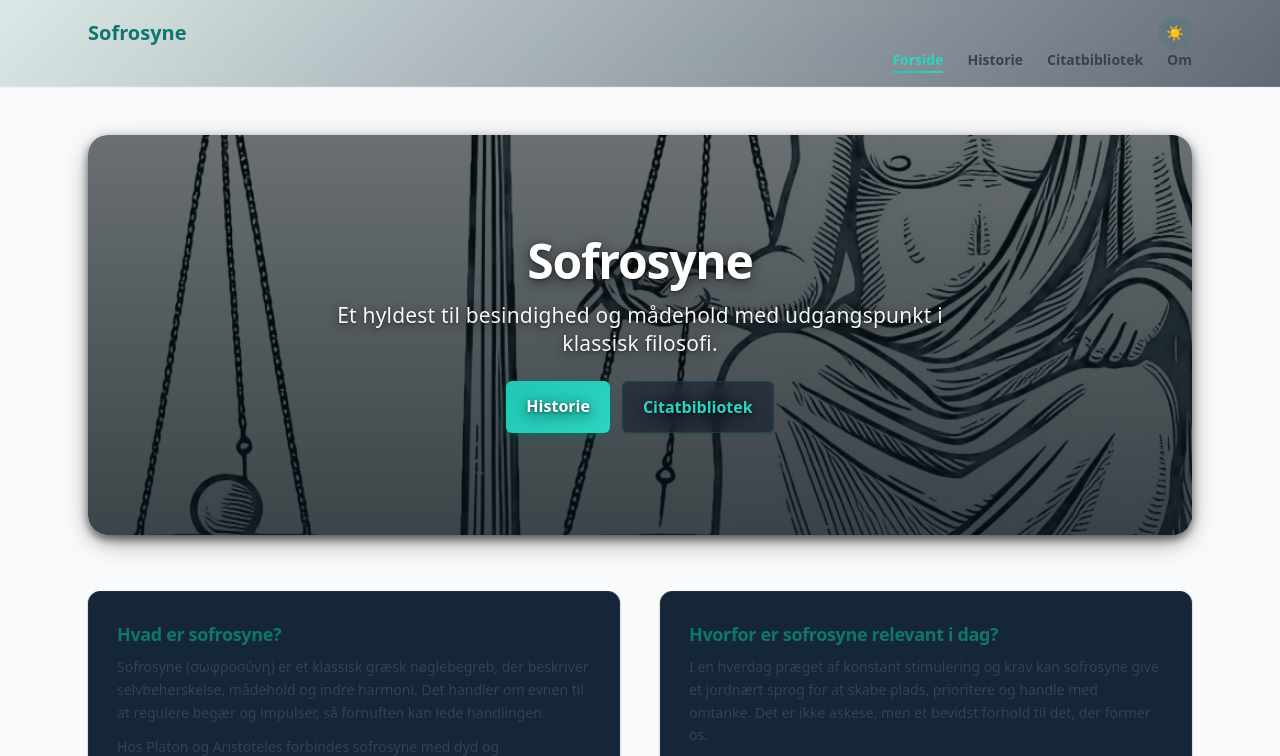
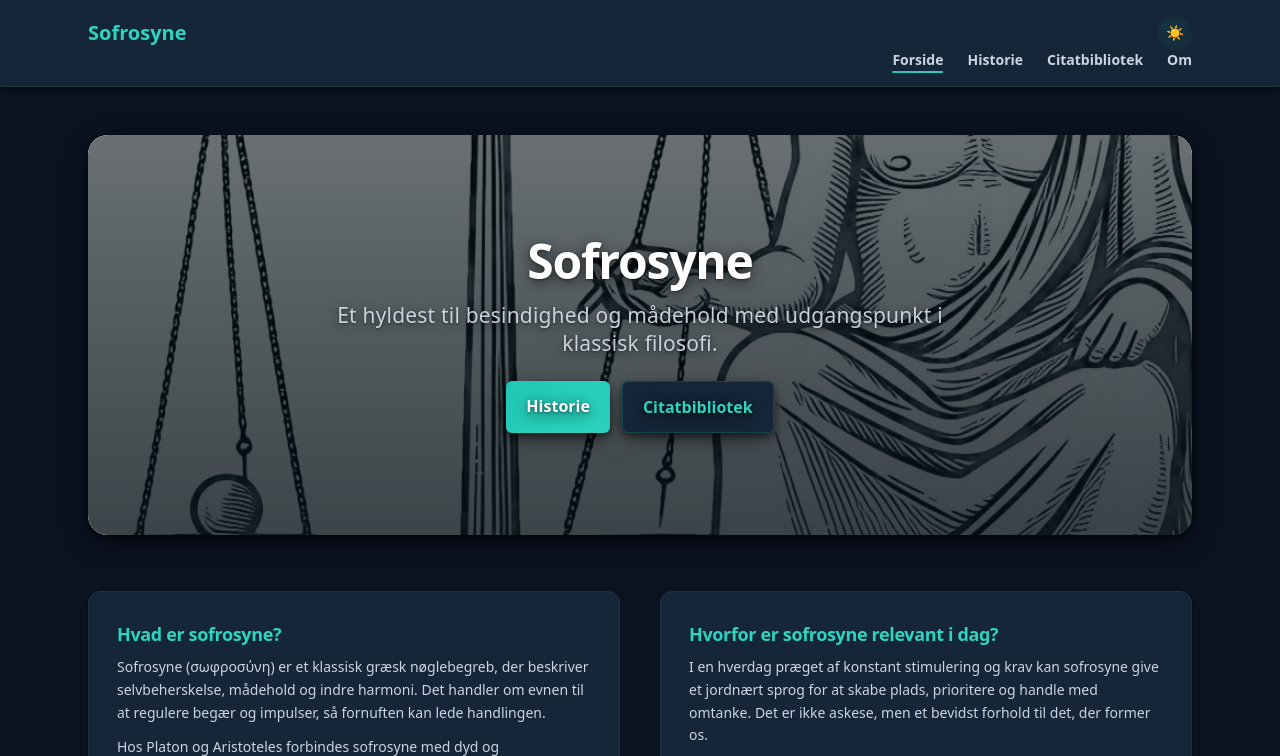
Before and after one commit to steentj/sofrosyne.dk, a plain HTML site: page index.html in a window 1280 px wide. Both pictures are taken after a click on the button "Skift til mørkt tema". Shown: the top 756 px of the page. Drawn offline with nearby package versions, Linux system fonts and the light colour scheme.

Commit message:
Enhance dark mode support: add utility classes for background, text, and shadows in dark theme

```diff
--- a/styles.css
+++ b/styles.css
@@ -60,10 +60,27 @@ p { max-width: 70ch; }
 /* Smooth transitions for themed elements */
 body, .card, .hero::after, .quote-figure, header, footer, .nav a, .theme-toggle { transition: background-color .5s ease, color .45s ease, border-color .45s ease, box-shadow .5s ease; }
 
+/* Unified dark backgrounds for utility classes present in HTML */
+[data-theme="dark"] .bg-white { background: var(--surface) !important; }
+[data-theme="dark"] .bg-gray-50 { background: var(--bg) !important; }
+[data-theme="dark"] .bg-gray-100 { background: var(--bg-alt) !important; }
+[data-theme="dark"] .shadow-sm { box-shadow: var(--shadow-sm) !important; }
+[data-theme="dark"] .shadow-lg, [data-theme="dark"] .shadow { box-shadow: var(--shadow-md) !important; }
+
+/* Dark mode utility text overrides (ensure sufficient contrast) */
+[data-theme="dark"] .text-gray-900 { color: #f1f5f9 !important; }
+[data-theme="dark"] .text-gray-800 { color: #e2e8f0 !important; }
+[data-theme="dark"] .text-gray-700 { color: #cbd5e1 !important; }
+[data-theme="dark"] .text-gray-600 { color: #94a3b8 !important; }
+[data-theme="dark"] .text-gray-500 { color: #64748b !important; }
+[data-theme="dark"] .text-teal-700 { color: var(--brand-600) !important; }
+
 /* Navigation */
 header { backdrop-filter: blur(12px); -webkit-backdrop-filter: blur(12px); background: linear-gradient(135deg, rgba(var(--brand-rgb)/.08), rgba(255 255 255 / .7)); border-bottom: 1px solid rgba(var(--brand-rgb)/.15); }
-[data-theme="dark"] header { background: linear-gradient(135deg, rgba(var(--brand-rgb)/.12), rgba(16 27 45 / .65)); border-color: rgba(255 255 255 / .05); }
-.nav a { position: relative; padding-block: .25rem; }
+[data-theme="dark"] header { background: #0d1826; border-color: rgba(255 255 255 / .06); }
+.nav a { position: relative; padding-block: .25rem; color: var(--ink-soft); }
+[data-theme="dark"] .nav a { color: #cdd6e2; }
+[data-theme="dark"] .nav a[aria-current="page"], [data-theme="dark"] .nav a.active { color: var(--brand-600); }
 .nav a:hover { color: var(--brand-accent); }
 .nav a[aria-current="page"], .nav a.active { color: var(--brand-600); }
 .nav a::after { content:""; position:absolute; left:0; bottom:0; height:2px; width:0; background: linear-gradient(90deg,var(--brand),var(--brand-accent)); border-radius:2px; transition: width .35s ease; }
@@ -88,7 +105,7 @@ header { backdrop-filter: blur(12px); -webkit-backdrop-filter: blur(12px); backg
 .hero a:first-child { background: linear-gradient(135deg,var(--brand),var(--brand-accent)); border:none; box-shadow: 0 4px 18px -4px rgba(var(--brand-rgb)/.55), 0 2px 6px rgba(var(--brand-rgb)/.4); }
 .hero a:first-child:hover { transform: translateY(-2px); box-shadow: 0 6px 24px -6px rgba(var(--brand-rgb)/.6), 0 3px 10px rgba(var(--brand-rgb)/.4); }
 .hero a:nth-child(2) { background:rgba(255 255 255 / .86); backdrop-filter: blur(8px); -webkit-backdrop-filter: blur(8px); border:1px solid rgba(var(--brand-rgb)/.25); }
-[data-theme="dark"] .hero a:nth-child(2) { background:rgba(15 23 42 / .55); color: var(--brand-600); border-color: rgba(var(--brand-rgb)/.35); }
+[data-theme="dark"] .hero a:nth-child(2) { background:rgba(34 51 72 / .65); color: #e2fdfb; border-color: rgba(var(--brand-rgb)/.45); }
 .hero a:nth-child(2):hover { background:rgba(255 255 255 / .95); }
 [data-theme="dark"] .hero a:nth-child(2):hover { background:rgba(15 23 42 / .75); }
 
@@ -101,6 +118,8 @@ header { backdrop-filter: blur(12px); -webkit-backdrop-filter: blur(12px); backg
 .card .card-body { padding:1.75rem 1.75rem 1.9rem; }
 
 [data-theme="dark"] .card { background: var(--surface); }
+[data-theme="dark"] .card h2, [data-theme="dark"] .card p, [data-theme="dark"] .card li { color:#e5edf4; }
+[data-theme="dark"] .card h2 { color:#ffffff; }
 
 /* Gallery (structure from Tailwind classes) */
 main .grid > div > img { transition: transform 1.1s cubic-bezier(.19,1,.22,1), filter .8s ease; filter: saturate(.9) contrast(1.05); }
@@ -122,10 +141,18 @@ main .grid > div > .p-4 { background: linear-gradient(180deg, rgba(255 255 255 /
 /* Footer */
 footer { background: linear-gradient(180deg, rgba(var(--brand-rgb)/.05), rgba(var(--brand-rgb)/.02)); border-top:1px solid var(--border); }
 [data-theme="dark"] footer { background: linear-gradient(180deg, rgba(var(--brand-rgb)/.15), rgba(var(--brand-rgb)/.06)); border-color: #1d2d42; }
+[data-theme="dark"] footer, [data-theme="dark"] footer a { color:#93a4b7; }
+[data-theme="dark"] footer a:hover { color:#ffffff; }
 
 /* Utility Animations */
 @keyframes fadeIn { from { opacity: 0 } to { opacity: 1 } }
 .animate-fadeIn { animation: fadeIn 1.1s ease-in forwards; }
+
+/* Strong heading/body light text in dark mode */
+[data-theme="dark"] h1, [data-theme="dark"] h2, [data-theme="dark"] h3, [data-theme="dark"] h4, [data-theme="dark"] h5, [data-theme="dark"] h6 { color:#ffffff; }
+[data-theme="dark"] body { color:#d9e2eb; }
+[data-theme="dark"] p { color:#d0dae4; }
+[data-theme="dark"] strong, [data-theme="dark"] b { color:#ffffff; }
 
 /* Focus styles for accessible nav links (retain semantics) */
 .nav a:focus-visible { outline: none; box-shadow: var(--focus); border-radius:4px; }
```
Also changed, not shown: index.html (+1 -1 lines).
